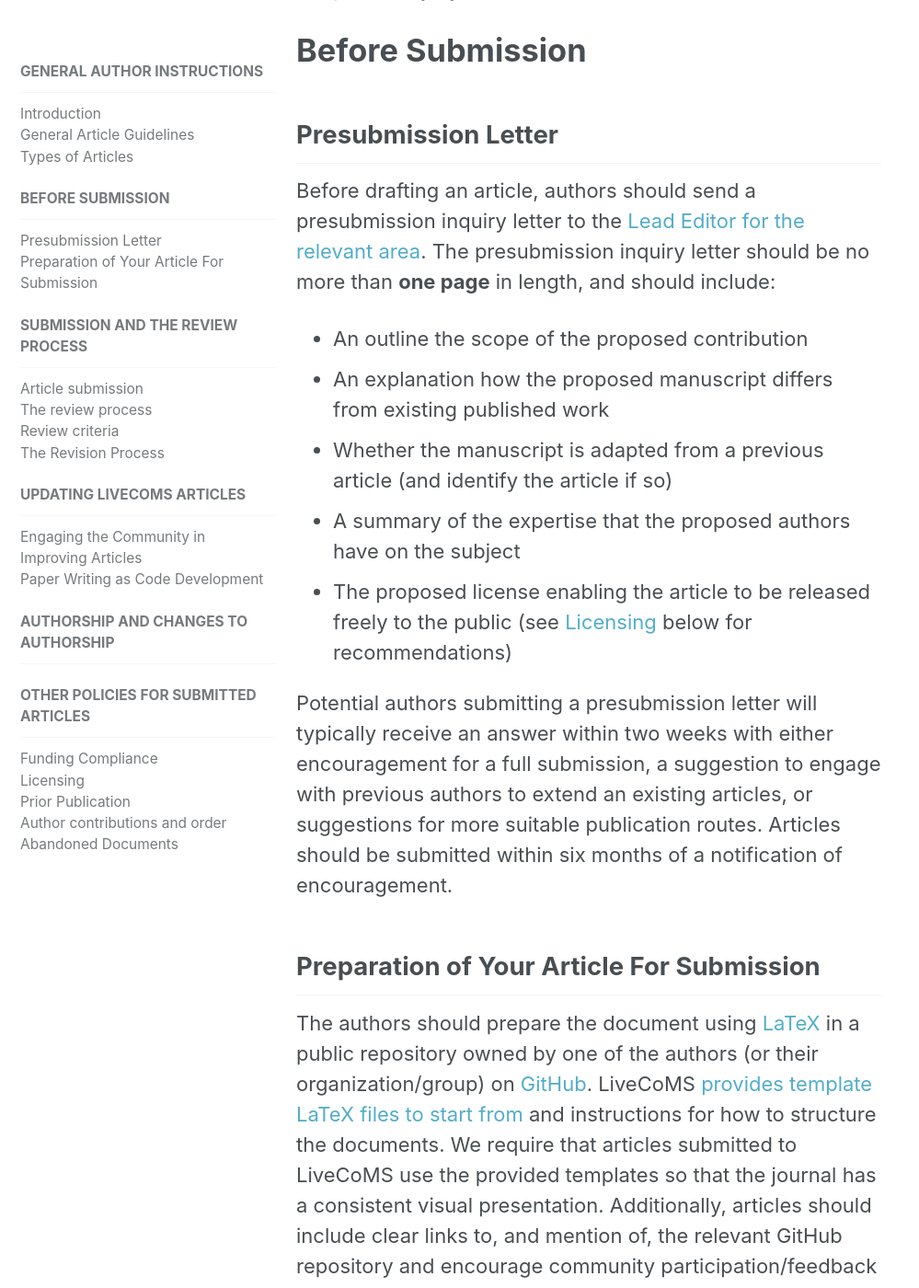
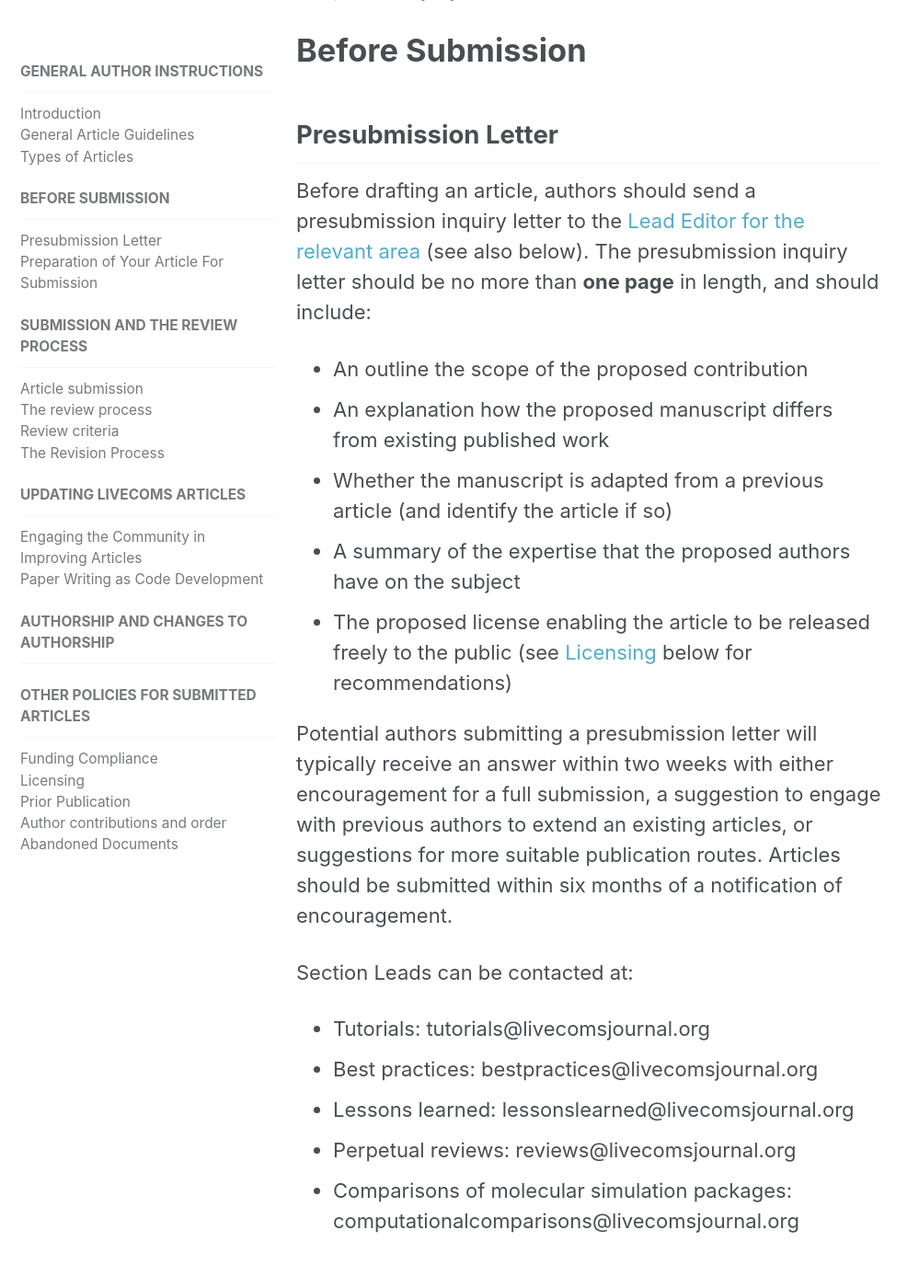
Before and after one commit to livecomsjournal/livecomsjournal.github.io, a Jekyll site: the page built from _author_instructions/01_policies.md, in a window 1280 px wide and 1400 px high, scrolled down 1673 px. Shown: the whole window at 92% size, without its empty margins (0-999 px from the left). Built offline with Jekyll 4.4.1, drawn with Linux system fonts in a browser that asks for light colours.

Commit message:
Add e-mail addresses.

```diff
--- a/_author_instructions/01_policies.md
+++ b/_author_instructions/01_policies.md
@@ -38,7 +38,7 @@ Click each type of article for more information for submitting an article of tha
 
 ## Presubmission Letter
 
-Before drafting an article, authors should send a presubmission inquiry letter to the [Lead Editor for the relevant area](http://www.livecomsjournal.org/editorial-board).
+Before drafting an article, authors should send a presubmission inquiry letter to the [Lead Editor for the relevant area](http://www.livecomsjournal.org/editorial-board) (see also below).
 The presubmission inquiry letter should be no more than **one page** in length, and should include:
 * An outline the scope of the proposed contribution
 * An explanation how the proposed manuscript differs from existing published work
@@ -48,6 +48,14 @@ The presubmission inquiry letter should be no more than **one page** in length,
 
 Potential authors submitting a presubmission letter will typically receive an answer within two weeks with either encouragement for a full submission, a suggestion to engage with previous authors to extend an existing articles, or suggestions for more suitable publication routes.
 Articles should be submitted within six months of a notification of encouragement.
+
+Section Leads can be contacted at:
+- Tutorials: tutorials@livecomsjournal.org
+- Best practices: bestpractices@livecomsjournal.org
+- Lessons learned: lessonslearned@livecomsjournal.org
+- Perpetual reviews: reviews@livecomsjournal.org
+- Comparisons of molecular simulation packages: computationalcomparisons@livecomsjournal.org
+
 
 ## Preparation of Your Article For Submission
 
```
